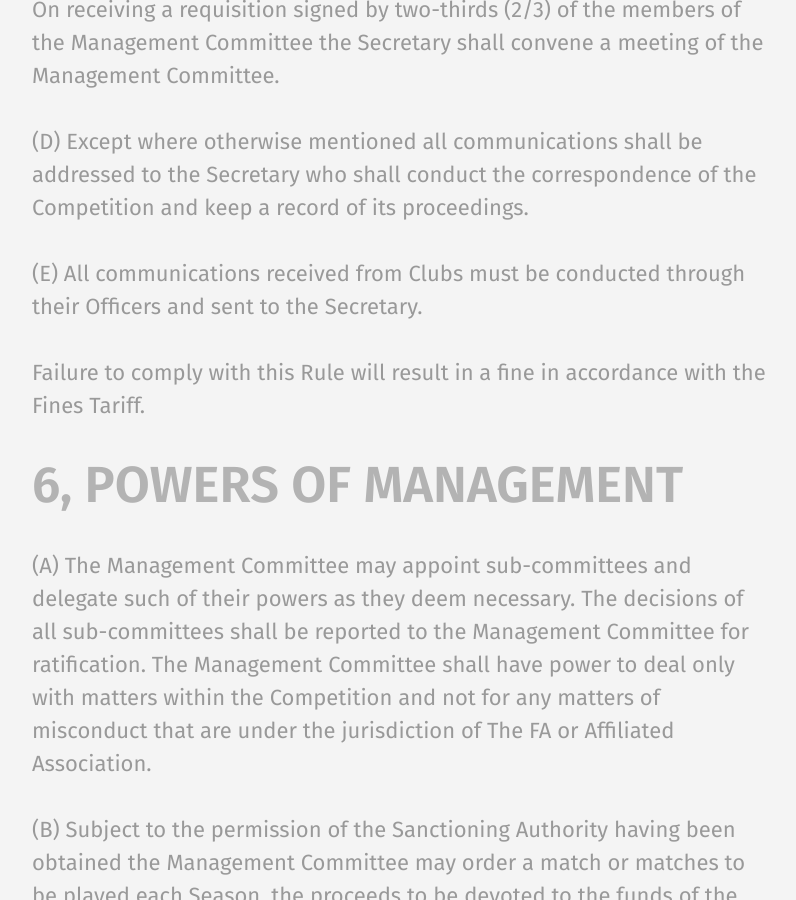
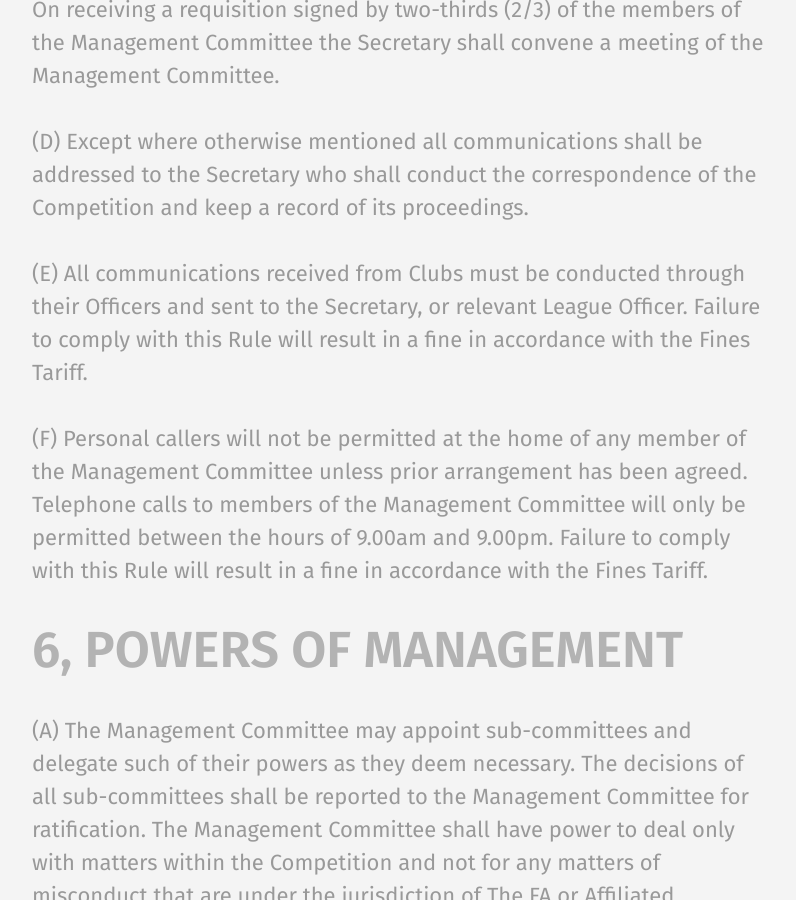
Before and after one commit to rotherleague/Rother, a Jekyll site: the page built from rules.md, in a window 1280 px wide and 900 px high, scrolled down 8344 px. Shown: the whole window, without its empty margins (56-852 px from the left). Built offline with Jekyll 4.4.1, drawn with Linux system fonts in a browser that asks for light colours.

Commit message:
Update 05.md

```diff
--- a/_includes/rules/05.md
+++ b/_includes/rules/05.md
@@ -1,6 +1,6 @@
 # 5. MANAGEMENT, NOMINATION, ELECTION
 
-(A) 	The Management Committee shall comprise the Officers of the Competition and 4 members who shall all be elected at the AGM.
+(A) The Management Committee shall comprise the Officers of the Competition and 4 members who shall all be elected at the AGM.
 
 (B)	Retiring Officers shall be eligible to become candidates for re-election without nomination provided that the Officer notifies the Secretary in writing not later than 1st June in each year.
 
@@ -12,6 +12,6 @@ On receiving a requisition signed by two-thirds (2/3) of the members of the Mana
 
 (D)	Except where otherwise mentioned all communications shall be addressed to the Secretary who shall conduct the correspondence of the Competition and keep a record of its proceedings.
 
-(E)	All communications received from Clubs must be conducted through their Officers and sent to the Secretary.
+(E)	All communications received from Clubs must be conducted through their Officers and sent to the Secretary, or relevant League Officer. Failure to comply with this Rule will result in a fine in accordance with the Fines Tariff.
 
-Failure to comply with this Rule will result in a fine in accordance with the Fines Tariff.
+(F)	Personal callers will not be permitted at the home of any member of the Management Committee unless prior arrangement has been agreed. Telephone calls to members of the Management Committee will only be permitted between the hours of 9.00am and 9.00pm. Failure to comply with this Rule will result in a fine in accordance with the Fines Tariff.
```
